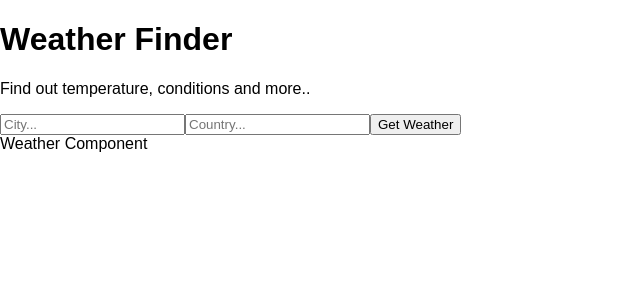
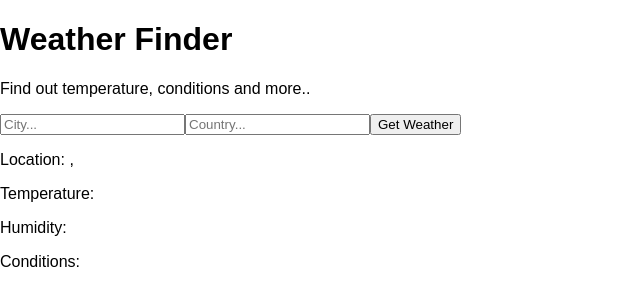
Before and after one commit to SupuniNimeshika/Weather_App, a React (Create React App) app in the folder weather-app/: page / in a window 1280 px wide. Shown: the top 306 px of the page, without its empty margins (0-640 px from the left). Built offline with nearby package versions, Linux system fonts and the light colour scheme.

Commit message:
display All Necessary Content

```diff
--- a/weather-app/src/App.js
+++ b/weather-app/src/App.js
@@ -26,9 +26,10 @@
       API_KEY}&units=metric`);
     const data = await api_call.json();
     console.log(data);
+    console.log(data.main.temp);
 
     this.setState({
-        temprature: data.main.temp,
+        temperature: data.main.temp,
         city: data.name,
         country: data.sys.country,
         humidity: data.main.humidity,
--- a/weather-app/src/components/Weather.js
+++ b/weather-app/src/components/Weather.js
@@ -3,7 +3,12 @@
 class Weather extends React.Component {
     render(){
         return(
-            <div>Weather Component</div>
+            <div>
+            <p> Location: {this.props.city},{this.props.country}</p>
+            <p>Temperature:{this.props.temperature}</p>
+            <p>Humidity:{this.props.humidity}</p>
+            <p>Conditions:{this.props.description}</p>
+            </div>
     );
     }
 }
```
